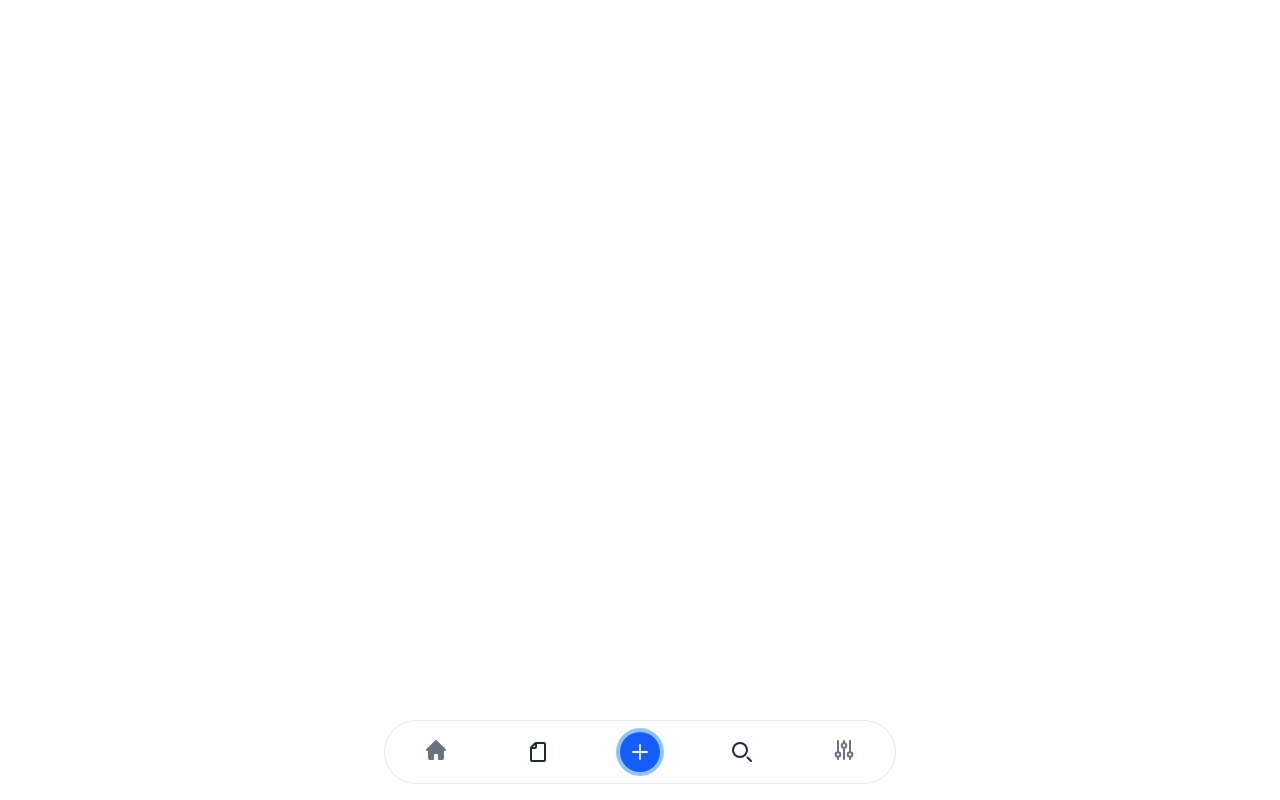
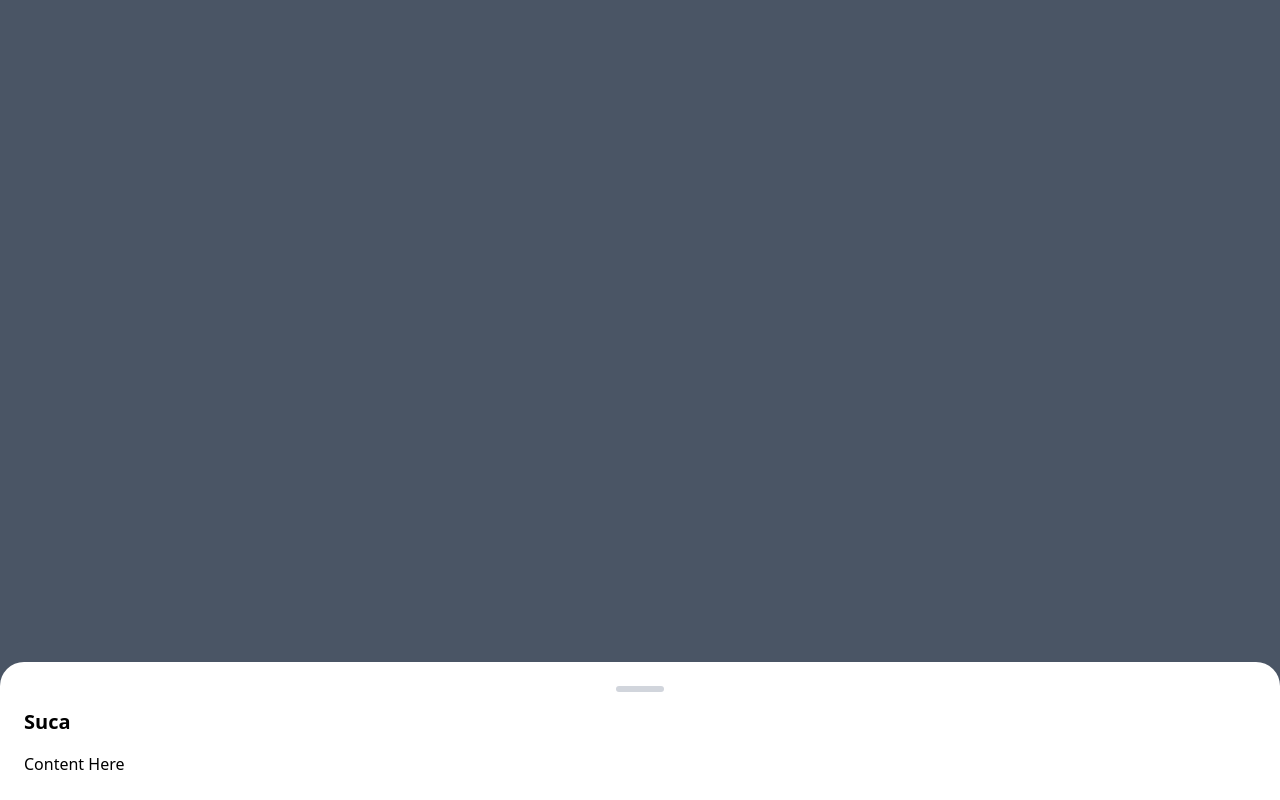
Before and after one commit to SavGRY/incassi, an Angular app in the folder frontend/incassi/: page / in a window 1280 px wide. Both pictures are taken after a click on the button "New item". Built offline with nearby package versions, Linux system fonts and the light colour scheme.

Commit message:
feat(frontend-ui): add bottom sheet component for create actions
Author: Rudy Savini - @SavGRY

```diff
--- a/frontend/incassi/src/app/app.config.ts
+++ b/frontend/incassi/src/app/app.config.ts
@@ -2,6 +2,7 @@ import {type ApplicationConfig, provideZoneChangeDetection} from '@angular/core'
 import {provideRouter} from '@angular/router';
 
 import {provideHttpClient, withInterceptors} from '@angular/common/http';
+import {provideAnimations} from '@angular/platform-browser/animations';
 import {provideAnimationsAsync} from '@angular/platform-browser/animations/async';
 import {routes} from './app.routes';
 import {authInterceptor} from './interceptor/auth.interceptor';
@@ -12,5 +13,6 @@ export const appConfig: ApplicationConfig = {
     provideRouter(routes),
     provideAnimationsAsync(),
     provideHttpClient(withInterceptors([authInterceptor])),
+    provideAnimations(),
   ],
 };
--- a/frontend/incassi/src/app/bottom-nav/bottom-nav.component.html
+++ b/frontend/incassi/src/app/bottom-nav/bottom-nav.component.html
@@ -15,7 +15,6 @@
         <div id='tooltip-home' role='tooltip'
              class='absolute z-10 invisible inline-block px-3 py-2 text-sm font-medium text-white transition-opacity duration-300 bg-gray-900 rounded-lg shadow-xs opacity-0 tooltip dark:bg-gray-700'>
             Home
-            <div class='tooltip-arrow' data-popper-arrow></div>
         </div>
 
         <button data-tooltip-target='tooltip-file' type='button'
@@ -31,11 +30,11 @@
         <div id='tooltip-file' role='tooltip'
              class='absolute z-10 invisible inline-block px-3 py-2 text-sm font-medium text-white transition-opacity duration-300 bg-gray-900 rounded-lg shadow-xs opacity-0 tooltip dark:bg-gray-700'>
             File
-            <div class='tooltip-arrow' data-popper-arrow></div>
         </div>
 
         <div class='flex items-center justify-center'>
             <button data-tooltip-target='tooltip-new' type='button'
+                    (click)='toggleBottomSheet()'
                     class='inline-flex flex-col items-center justify-center w-10 h-10 font-medium bg-blue-600 rounded-full hover:bg-blue-700 group focus:ring-4 focus:ring-blue-300 focus:outline-none dark:focus:ring-blue-800'>
                 <svg class='w-4 h-4 text-white' aria-hidden='true' xmlns='http://www.w3.org/2000/svg' fill='none'
                      viewBox='0 0 18 18'>
@@ -49,7 +48,6 @@
         <div id='tooltip-new' role='tooltip'
              class='absolute z-10 invisible inline-block px-3 py-2 text-sm font-medium text-white transition-opacity duration-300 bg-gray-900 rounded-lg shadow-xs opacity-0 tooltip dark:bg-gray-700'>
             Create new item
-            <div class='tooltip-arrow' data-popper-arrow></div>
         </div>
         <button data-tooltip-target='tooltip-search' type='button'
                 class='inline-flex flex-col items-center justify-center px-5 hover:bg-gray-50 dark:hover:bg-gray-800 group'>
@@ -63,10 +61,10 @@
         <div id='tooltip-search' role='tooltip'
              class='absolute z-10 invisible inline-block px-3 py-2 text-sm font-medium text-white transition-opacity duration-300 bg-gray-900 rounded-lg shadow-xs opacity-0 tooltip dark:bg-gray-700'>
             Search
-            <div class='tooltip-arrow' data-popper-arrow></div>
         </div>
 
-        <button data-tooltip-target='tooltip-settings' data-dropdown-toggle="dropdownTop" data-dropdown-placement="top" type='button'
+        <button data-tooltip-target='tooltip-settings' data-dropdown-toggle='dropdownTop' data-dropdown-placement='top'
+                type='button'
                 class='inline-flex flex-col items-center justify-center px-5 rounded-e-full hover:bg-gray-50 dark:hover:bg-gray-800 group'>
             <svg
                 class='w-5 h-5 mb-1 text-gray-500 dark:text-gray-400 group-hover:text-blue-600 dark:group-hover:text-blue-500'
@@ -79,20 +77,28 @@
         <div id='tooltip-settings' role='tooltip'
              class='absolute z-10 invisible inline-block px-3 py-2 text-sm font-medium text-white transition-opacity duration-300 bg-gray-900 rounded-lg shadow-xs opacity-0 tooltip dark:bg-gray-700'>
             Settings
-            <div class='tooltip-arrow' data-popper-arrow></div>
         </div>
     </div>
 
-    <div id="dropdownTop" class="z-10 hidden bg-white divide-y divide-gray-100 rounded-lg shadow-sm w-44 dark:bg-gray-700">
-    <ul class="py-2 text-sm text-gray-700 dark:text-gray-200" aria-labelledby="dropdownTopButton">
+    <div id='dropdownTop'
+         class='z-10 hidden bg-white divide-y divide-gray-100 rounded-lg shadow-sm w-44 dark:bg-gray-700'>
+        <ul class='py-2 text-sm text-gray-700 dark:text-gray-200' aria-labelledby='dropdownTopButton'>
             <li>
-          <div class='flex justify-between items-center px-4 py-2 hover:bg-gray-100 dark:hover:bg-gray-600 dark:hover:text-white'>
-            <app-dark-mode-switcher #darkModeComponent></app-dark-mode-switcher>
+                <div
+                    class='flex justify-between items-center px-4 py-2 hover:bg-gray-100 dark:hover:bg-gray-600 dark:hover:text-white'>
+                    <app-dark-mode-switcher></app-dark-mode-switcher>
                 </div>
             </li>
             <li>
-        <a href="#" class="block px-4 py-2 hover:bg-gray-100 dark:hover:bg-gray-600 dark:hover:text-white">Log out</a>
+                <a href='#' class='block px-4 py-2 hover:bg-gray-100 dark:hover:bg-gray-600 dark:hover:text-white'>Log
+                    out</a>
             </li>
         </ul>
     </div>
 </div>
+<app-bottom-sheet
+    [title]="'Suca'"
+    [isOpen]='isBottomSheetOpen()'
+    (closeSheet)='toggleBottomSheet()'>
+    <p>Content Here</p>
+</app-bottom-sheet>
--- a/frontend/incassi/src/app/bottom-nav/bottom-nav.component.ts
+++ b/frontend/incassi/src/app/bottom-nav/bottom-nav.component.ts
@@ -1,10 +1,17 @@
-import {Component, ElementRef, viewChild} from '@angular/core';
+import {Component, signal} from '@angular/core';
+import {BottomSheetComponent} from '../../shared/bottom-sheet/bottom-sheet.component';
 import {DarkModeSwitcherComponent} from '../../shared/dark-mode-switcher/dark-mode-switcher.component';
 
 @Component({
   selector: 'app-bottom-nav',
-  imports: [DarkModeSwitcherComponent],
+  imports: [DarkModeSwitcherComponent, BottomSheetComponent],
   templateUrl: './bottom-nav.component.html',
   styleUrl: './bottom-nav.component.scss',
 })
-export class BottomNavComponent {}
+export class BottomNavComponent {
+  isBottomSheetOpen = signal(false);
+
+  toggleBottomSheet(): void {
+    this.isBottomSheetOpen.update((state) => !state);
+  }
+}
--- /dev/null
+++ b/frontend/incassi/src/shared/bottom-sheet/bottom-sheet.component.html
@@ -0,0 +1,14 @@
+@if (isOpen()) {
+    <div
+        class='fixed inset-0  bg-gray-600 bg-opacity-50 backdrop z-50'
+        (click)='onBackdropClick($event)'>
+        <div [@slideUpDown]="isOpen() ? 'open' : 'void'"
+             class='sheet-content-container fixed bottom-0 dark:bg-gray-800 left-0 right-0 bg-white rounded-t-3xl w-full max-w-md p-6 shadow-lg'>
+            <div class='w-12 h-1.5 dark:text-white bg-gray-300 rounded-full mx-auto mb-4'></div>
+            <div class="space-y-4 dark:text-white">
+                <h2 class="text-xl font-bold">{{ title() }}</h2>
+                <ng-content></ng-content>
+            </div>
+        </div>
+    </div>
+}
--- /dev/null
+++ b/frontend/incassi/src/shared/bottom-sheet/bottom-sheet.component.scss
@@ -0,0 +1,3 @@
+.sheet-content-container{
+  max-width: 100%;
+}
--- /dev/null
+++ b/frontend/incassi/src/shared/bottom-sheet/bottom-sheet.component.ts
@@ -0,0 +1,32 @@
+import {animate, state, style, transition, trigger} from '@angular/animations';
+import {Component, InputSignal, input, output} from '@angular/core';
+
+@Component({
+  selector: 'app-bottom-sheet',
+  imports: [],
+  templateUrl: './bottom-sheet.component.html',
+  styleUrl: './bottom-sheet.component.scss',
+  animations: [
+    trigger('slideUpDown', [
+      state('void', style({transform: 'translateY(100%)'})),
+      state('open', style({transform: 'translateY(0)'})),
+      transition('void => open', animate('300ms ease-out')),
+      transition('open => void', animate('300ms ease-in')),
+    ]),
+  ],
+})
+export class BottomSheetComponent {
+  title: InputSignal<string | undefined> = input();
+  isOpen: InputSignal<boolean> = input.required();
+  closeSheet = output();
+
+  onClose(): void {
+    this.closeSheet.emit();
+  }
+
+  onBackdropClick(event: MouseEvent): void {
+    if ((event.target as HTMLElement).classList.contains('backdrop')) {
+      this.onClose();
+    }
+  }
+}
```
Also changed, not shown: 2 other files (tests, documents, lock files or other folders). Lines whose indentation alone changed are shown as unchanged.
